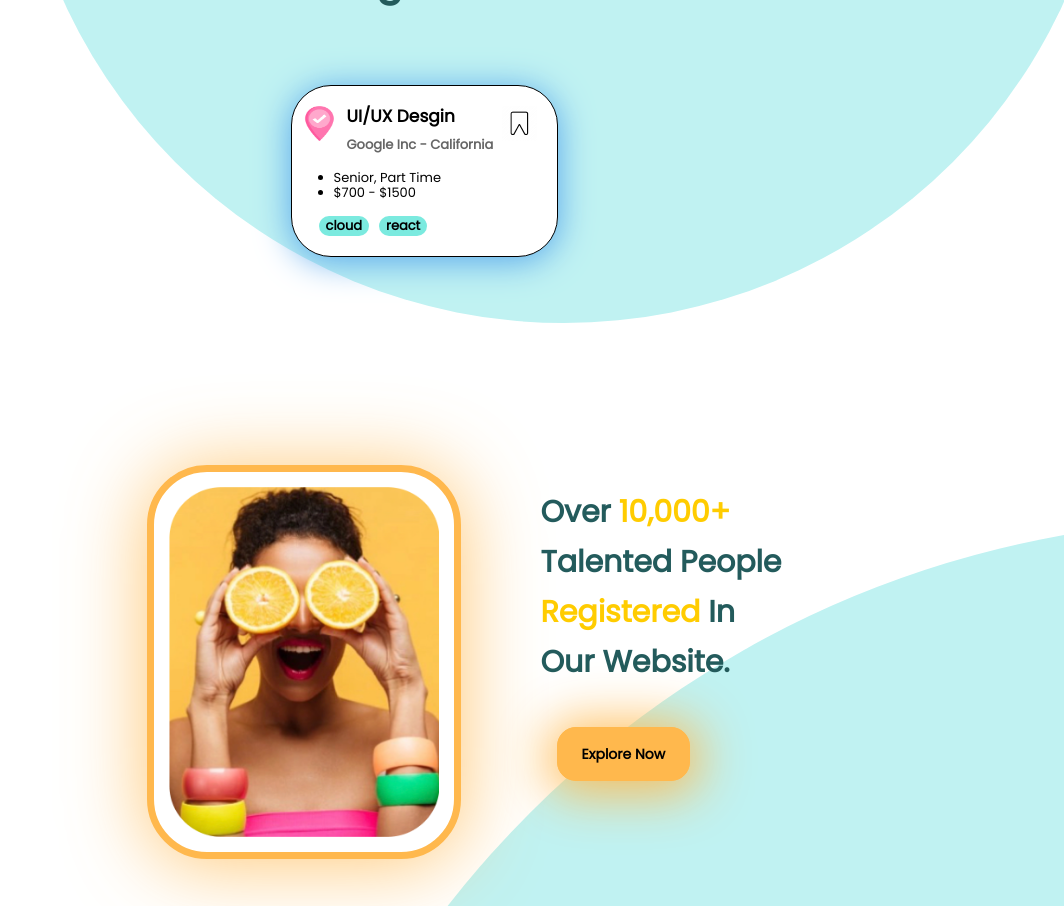
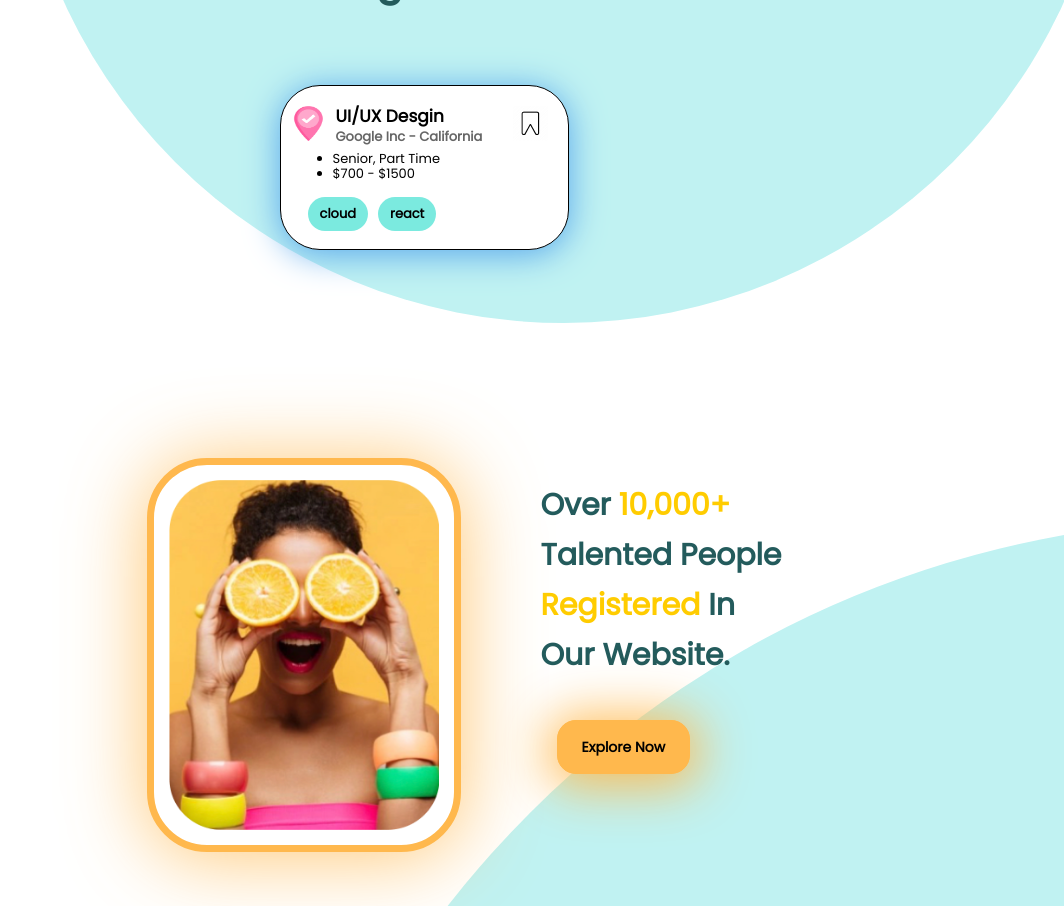
Before and after one commit to tanhuet/working-on-paradise, a React (Create React App) app: page /home in a window 1280 px wide. Shown: the part 3080-3986 px from the top of the page, without its empty margins (216-1280 px from the left). Built offline with nearby package versions, Linux system fonts and the light colour scheme.

Commit message:
highligh-job

```diff
--- a/src/components/highlight-job/HighlightJob.module.scss
+++ b/src/components/highlight-job/HighlightJob.module.scss
@@ -5,8 +5,8 @@
 .card {
     padding: 10px;
     padding-top: 20px;
-    width: 267px;
-    height: 172px;
+    width: 289px;
+    height: 165px;
     background: #FFFFFF;
     border: 1px solid #000000;
     box-shadow: 0px 4px 35px #56A5EC;
@@ -40,11 +40,16 @@
 }
 
 .info h3 {
+    padding: 0;
+    margin: 0;
     font-weight: 600;
     font-size: 17px;
 }
 
 .info p {
+    padding: 0;
+    margin: 0;
+    margin-bottom: 5px;
     font-weight: 600;
     font-size: 13px;
     color: rgba(0, 0, 0, 0.6);
@@ -58,7 +63,7 @@
 }
 
 .jd ul {
-
+    margin-left: 10px;
 }
 
 .skill {
@@ -70,7 +75,7 @@
 }
 
 .item {
-    padding: 0 7px;
+    padding: 7px 12px;
     margin-right: 10px;
     background: #7BEADF;
     border-radius: 60px;
```
